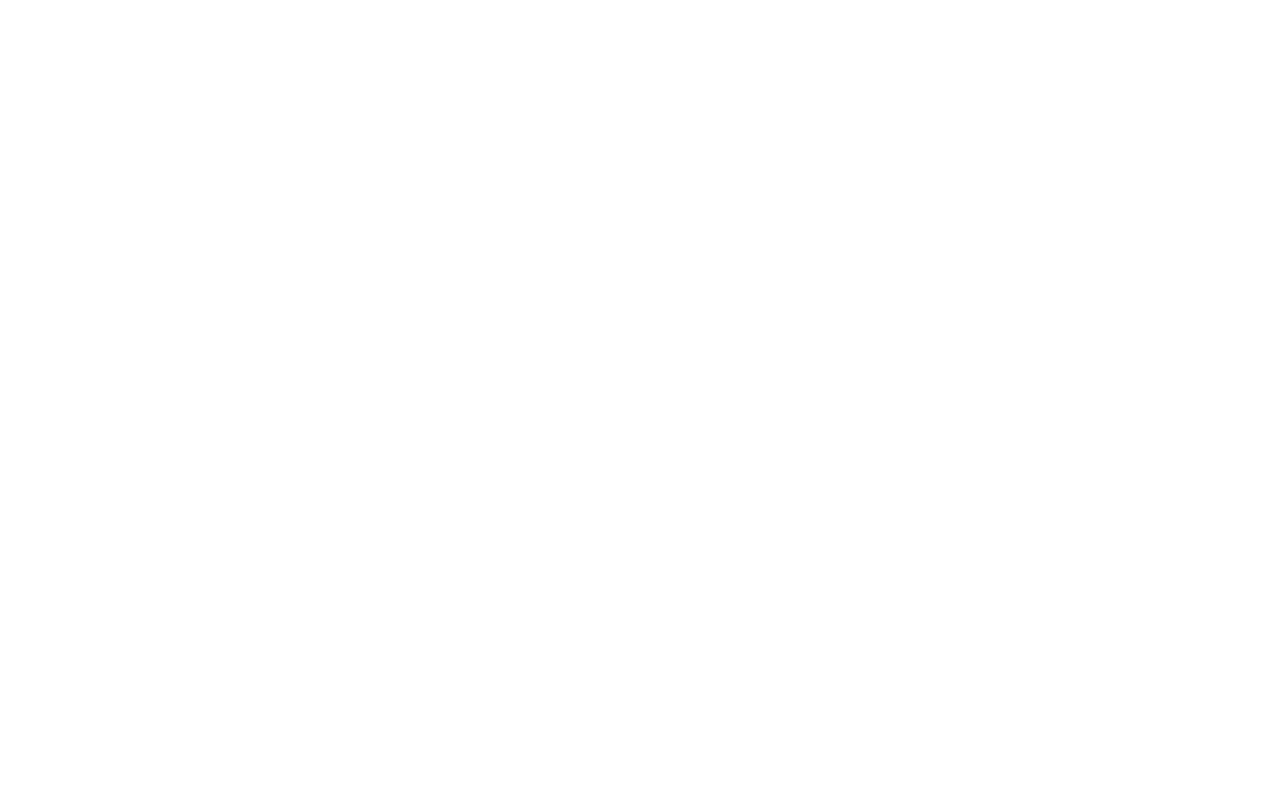
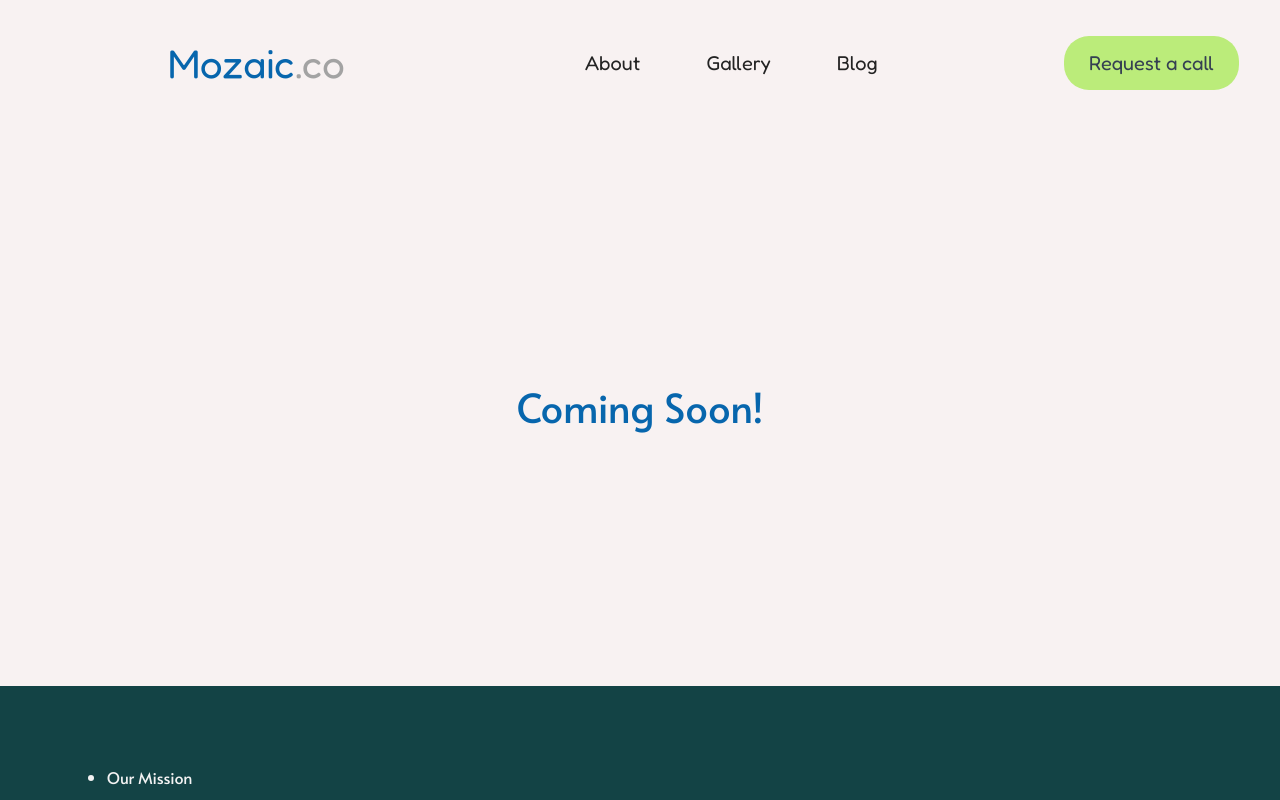
Before and after one commit to arundhati-work/mozaic, a React (Create React App) app: page /blog in a window 1280 px wide. Before the commit this address had no page. Shown: the top 800 px of the page. Built offline with nearby package versions, Linux system fonts and the light colour scheme.

Commit message:
added content on router links

```diff
--- a/src/App.js
+++ b/src/App.js
@@ -2,12 +2,18 @@
 import React from 'react';
 import {Route, Routes} from 'react-router-dom';
 import Home from './routes/Home';
+import About from './routes/About';
+import Gallery from './routes/Gallery';
+import Blog from './routes/Blog';
 
 function App() {
   return (
     <div className='app'>
       <Routes>
         <Route path="/" element={<Home/>}/>
+        <Route path="/about" element={<About/>}/>
+        <Route path="/blog" element={<Blog/>}/>
+        <Route path="/gallery" element={<Gallery/>}/>
       </Routes>
     </div>
   );
--- /dev/null
+++ b/src/components/ComingSoon.js
@@ -0,0 +1,10 @@
+import React from 'react';
+import '../styles/ComingSoon.css';
+
+export default function ComingSoon() {
+  return (
+        <div className="coming-soon">
+            <h1 className='blue'>Coming Soon!</h1>
+        </div>
+  )
+}
--- a/src/components/Navbar.js
+++ b/src/components/Navbar.js
@@ -16,13 +16,13 @@
               <NavLink to="/about">About</NavLink>
             </li>
             <li>
+              <NavLink to="/gallery">Gallery</NavLink>
+            </li>
+            <li>
               <NavLink to="/blog">Blog</NavLink>
             </li>
             <li>
-              <NavLink to="/gallery">Gallery</NavLink>
-            </li>
-            <li>
-            <button><NavLink to="contact-us">Request a call</NavLink></button>
+            <button><NavLink to="mailto:arundhatib.work@gmail.com?Subject=Feedback%20on%20Mozaic">Request a call</NavLink></button>
             </li>
           </ul>
         </div>
--- /dev/null
+++ b/src/routes/About.js
@@ -0,0 +1,20 @@
+import React from 'react';
+import Navbar from '../components/Navbar';
+import AboutUs from '../components/About';
+import Spacing from '../components/Spacing';
+import Opportunity from '../components/Opportunity';
+import Mission from '../components/Mission';
+
+export default function About() {
+  return (
+    <div>
+        <Navbar/>
+        <Spacing/>
+        <AboutUs/>
+        <Spacing/>
+        <Opportunity/>
+        <Spacing/>
+        <Mission/>
+    </div>
+  )
+}
--- /dev/null
+++ b/src/routes/Blog.js
@@ -0,0 +1,14 @@
+import React from 'react';
+import Navbar from '../components/Navbar';
+import Mission from '../components/Mission';
+import ComingSoon from '../components/ComingSoon';
+
+export default function Blog() {
+  return (
+    <div>
+        <Navbar/>
+        <ComingSoon/>
+        <Mission/>
+    </div>
+  )
+}
--- /dev/null
+++ b/src/routes/Gallery.js
@@ -0,0 +1,17 @@
+import React from 'react';
+import Navbar from '../components/Navbar';
+import OptionGallery from '../components/Gallery';
+import Mission from '../components/Mission';
+import Spacing from '../components/Spacing';
+
+export default function Gallery() {
+  return (
+    <div>
+        <Navbar/>
+        <Spacing/>
+        <OptionGallery/>
+        <Spacing/>
+        <Mission/>
+    </div>
+  )
+}
--- /dev/null
+++ b/src/styles/ComingSoon.css
@@ -0,0 +1,12 @@
+.coming-soon{
+    height: 70vh;
+    width: 100%;
+    display: flex;
+    align-items: center;
+    justify-content: center;
+    font-family: 'Alata', sans-serif;
+}
+
+.coming-soon h1{
+    font-weight: 400;
+}
--- a/src/styles/Navbar.css
+++ b/src/styles/Navbar.css
@@ -21,23 +21,28 @@
 }
 
 #menu button{
-  padding: 15px 25px;
+    padding: 15px 25px;
     border-radius: 25px;
     border: none;
-    background-color: #C5E898;
+    background-color: #bbec7a;
     transition: 0.5s ease;
 }
 
 #menu button:hover{
-    padding: 12px 30px;
-    border: none;
-    background-color: #bfed83;
+    color: #cfe9ae;
+    background-color: #273613;
+    cursor: pointer;
 }
 
 #menu button a{
     color:#354052;
     font-family: 'Fredoka', sans-serif;
     font-size: 20px;
+    transition: 0.5s ease;
+}
+
+#menu button:hover > a{
+  color: #cfe9ae;
 }
 
 @media screen and (min-width: 1024px) {
```
